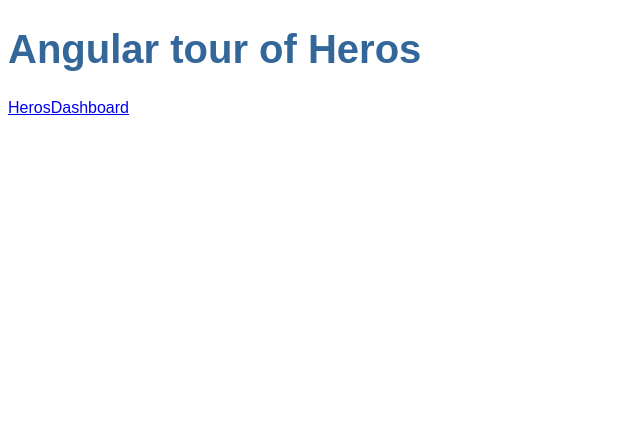
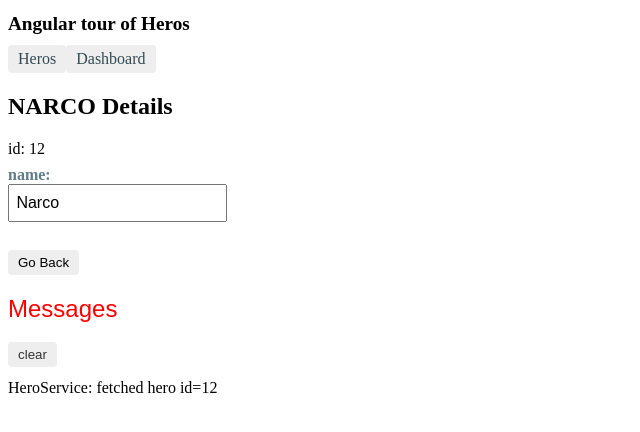
Before and after one commit to freddysilber/angular-tour-of-heros, an Angular app: page /detail/12 in a window 1280 px wide. Shown: the top 432 px of the page, without its empty margins (0-640 px from the left). Built offline with nearby package versions, Linux system fonts and the light colour scheme.

Commit message:
building UI and routes

```diff
--- a/src/app/app.component.scss
+++ b/src/app/app.component.scss
@@ -1,22 +1,28 @@
-/* Application-wide Styles */
+/* AppComponent's private CSS styles */
 h1 {
-	color: #369;
-	font-family: Arial, Helvetica, sans-serif;
-	font-size: 250%;
+	font-size: 1.2em;
+	margin-bottom: 0;
   }
-  h2, h3 {
-	color: #444;
-	font-family: Arial, Helvetica, sans-serif;
-	font-weight: lighter;
+  h2 {
+	font-size: 2em;
+	margin-top: 0;
+	padding-top: 0;
   }
-  body {
-	margin: 2em;
+  nav a {
+	padding: 5px 10px;
+	text-decoration: none;
+	margin-top: 10px;
+	display: inline-block;
+	background-color: #eee;
+	border-radius: 4px;
   }
-  body, input[type="text"], button {
-	color: #333;
-	font-family: Cambria, Georgia;
+  nav a:visited, a:link {
+	color: #334953;
   }
-  /* everywhere else */
-  * {
-	font-family: Arial, Helvetica, sans-serif;
+  nav a:hover {
+	color: #039be5;
+	background-color: #cfd8dc;
   }
+  nav a.active {
+	color: #039be5;
+  }
--- a/src/app/dashboard/dashboard.component.html
+++ b/src/app/dashboard/dashboard.component.html
@@ -1,7 +1,7 @@
 <h3>Top Heroes</h3>
-
 <div class="grid grid-pad">
-	<a *ngFor="let hero of heroes" class="col-1-4">
+	<a *ngFor="let hero of heroes" class="col-1-4"
+	   routerLink="/detail/{{hero.id}}">
 		<div class="module hero">
 			<h4>{{hero.name}}</h4>
 		</div>
--- a/src/app/hero-detail/hero-detail.component.html
+++ b/src/app/hero-detail/hero-detail.component.html
@@ -8,3 +8,5 @@
 		</label>
 	</div>
 </div>
+
+<button (click)="goBack()">Go Back</button>
--- a/src/app/hero-detail/hero-detail.component.scss
+++ b/src/app/hero-detail/hero-detail.component.scss
@@ -0,0 +1,30 @@
+/* HeroDetailComponent's private CSS styles */
+label {
+	display: inline-block;
+	width: 3em;
+	margin: .5em 0;
+	color: #607D8B;
+	font-weight: bold;
+  }
+  input {
+	height: 2em;
+	font-size: 1em;
+	padding-left: .4em;
+  }
+  button {
+	margin-top: 20px;
+	font-family: Arial;
+	background-color: #eee;
+	border: none;
+	padding: 5px 10px;
+	border-radius: 4px;
+	cursor: pointer;
+  }
+  button:hover {
+	background-color: #cfd8dc;
+  }
+  button:disabled {
+	background-color: #eee;
+	color: #ccc;
+	cursor: auto;
+  }
--- a/src/app/hero-detail/hero-detail.component.ts
+++ b/src/app/hero-detail/hero-detail.component.ts
@@ -1,6 +1,9 @@
 import { Component, OnInit, Input } from '@angular/core'
+import { ActivatedRoute } from '@angular/router'
+import { Location } from '@angular/common'
 
 import { Hero } from '../hero'
+import { HeroService } from '../hero.service'
 
 @Component({
   selector: 'app-hero-detail',
@@ -10,7 +13,23 @@
 export class HeroDetailComponent implements OnInit {
   @Input() hero: Hero
 
-  constructor() { }
+  constructor(
+    private route: ActivatedRoute,
+    private heroService: HeroService,
+    private location: Location
+  ) { }
 
-  ngOnInit(): void { }
+  ngOnInit(): void {
+    this.getHero()
+  }
+
+  getHero(): void {
+    const id = +this.route.snapshot.paramMap.get('id')
+    this.heroService.getHero(id)
+      .subscribe(hero => this.hero = hero)
+  }
+
+  goBack(): void {
+    this.location.back()
+  }
 }
--- a/src/app/hero.service.ts
+++ b/src/app/hero.service.ts
@@ -16,4 +16,9 @@
     this.messageService.add('HeroService: fetched heros')
     return of(HEROES)
   }
+
+  getHero(id: number): Observable<Hero> {
+    this.messageService.add(`HeroService: fetched hero id=${id}`)
+    return of(HEROES.find(hero => hero.id === id))
+  }
 }
--- a/src/app/heroes/heroes.component.html
+++ b/src/app/heroes/heroes.component.html
@@ -2,11 +2,9 @@
 <h2>My Heros:</h2>
 
 <ul class="heroes">
-	<li *ngFor="let hero of heros"
-		(click)="onSelect(hero)"
-		[class.selected]="hero === selectedHero">
-		<span class="badge">{{ hero.id }}</span> {{ hero.name }}
+	<li *ngFor="let hero of heroes">
+		<a routerLink="/detail/{{hero.id}}">
+			<span class="badge">{{hero.id}}</span> {{hero.name}}
+		</a>
 	</li>
 </ul>
-
-<!-- <app-hero-detail [hero]="selectedHero"></app-hero-detail> -->
--- a/src/app/heroes/heroes.component.scss
+++ b/src/app/heroes/heroes.component.scss
@@ -6,28 +6,33 @@
 	width: 15em;
   }
   .heroes li {
+	position: relative;
 	cursor: pointer;
-	position: relative;
-	left: 0;
 	background-color: #EEE;
 	margin: .5em;
 	padding: .3em 0;
 	height: 1.6em;
 	border-radius: 4px;
   }
+
   .heroes li:hover {
 	color: #607D8B;
 	background-color: #DDD;
 	left: .1em;
   }
-.heroes li.selected {
-	background-color: #CFD8DC;
-	color: white;
+
+  .heroes a {
+	color: #333;
+	text-decoration: none;
+	position: relative;
+	display: block;
+	width: 250px;
   }
-.heroes li.selected:hover {
-	background-color: #BBD8DC;
-	color: white;
+
+  .heroes a:hover {
+	color:#607D8B;
   }
+
   .heroes .badge {
 	display: inline-block;
 	font-size: small;
@@ -39,6 +44,8 @@
 	left: -1px;
 	top: -4px;
 	height: 1.8em;
+	min-width: 16px;
+	text-align: right;
 	margin-right: .8em;
 	border-radius: 4px 0 0 4px;
   }
--- a/src/app/heroes/heroes.component.ts
+++ b/src/app/heroes/heroes.component.ts
@@ -2,7 +2,6 @@
 
 import { Hero } from '../hero'
 import { HeroService } from '../hero.service'
-import { MessageService } from '../message.service'
 
 @Component({
   selector: 'app-heroes',
@@ -10,13 +9,9 @@
   styleUrls: ['./heroes.component.scss']
 })
 export class HeroesComponent implements OnInit {
-  heros: Hero[]
-  selectedHero: Hero
+  heroes: Hero[]
 
-  constructor(
-    private heroService: HeroService,
-    private messageService: MessageService
-  ) { }
+  constructor(private heroService: HeroService) { }
 
   ngOnInit(): void {
     this.getHeros()
@@ -24,11 +19,6 @@
 
   getHeros(): void {
     this.heroService.getHeroes()
-      .subscribe(heros => this.heros = heros)
-  }
-
-  onSelect(hero: Hero) {
-    this.selectedHero = hero
-    this.messageService.add(`HerosComponent: Selected hero id=${hero.id}`)
+      .subscribe(heros => this.heroes = heros)
   }
 }
```
Lines whose indentation alone changed are shown as unchanged.
